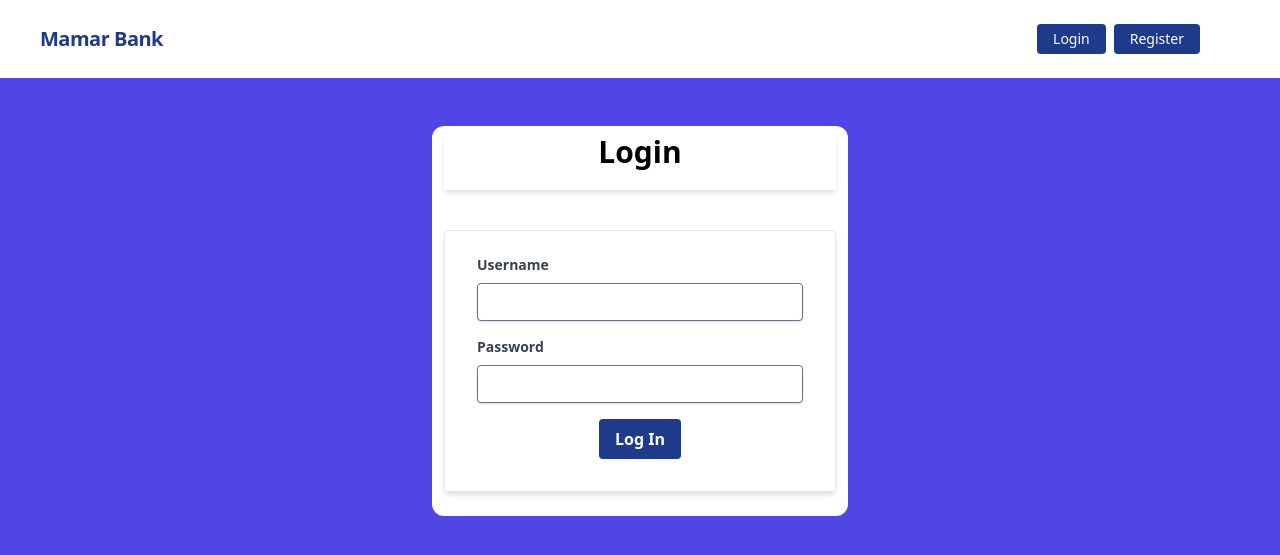
After one commit to rajon-git/Bank-Management, a Django app: page /accounts/login/ in a window 1280 px wide. The commit adds this page. Shown: the top 555 px of the page. Run offline with Django 5.2, Linux system fonts and the light colour scheme.

Commit message:
login and logout views and also url create

```diff
--- /dev/null
+++ b/accounts/templates/accounts/user_login.html
@@ -0,0 +1,34 @@
+{% extends 'base.html' %}  {% block content %} {% if form.non_field_errors %} {% for error in form.non_field_errors %}
+<div class="bg-red-100 border border-red-400 text-red-700 px-4 py-3 rounded relative mt-2" role="alert">
+    <p class="font-bold">Error!</p>
+    <p class="block sm:inline">{{ error }}</p>
+</div>
+{% endfor %} {% endif %}
+<div class="grid grid-cols-3 gap-4">
+    <div></div>
+    <div class="py-2 px-3 rounded-xl bg-white mt-12">
+        <h1 class="font-bold text-3xl text-center pb-5 shadow-md">Login</h1>
+        <div class="w-full mt-10">
+            <form method="post" class="shadow-md border border-gray-200 rounded px-8 pt-6 pb-8 mb-4">
+                {% csrf_token %} {% for hidden_field in form.hidden_fields %} {{ hidden_field.errors }} {{ hidden_field }} {% endfor %}
+                {% for field in form.visible_fields %}
+                <div class="mb-4">
+                    <label class="block text-gray-700 text-sm font-bold mb-2" for="{{ field.id_for_label }}">
+                {{ field.label }}
+            </label>
+                    <input class="shadow appearance-none border border-gray-500 rounded w-full py-2 px-3 text-gray-700 leading-tight focus:outline-none focus:shadow-outline" name="{{ field.name }}" id="{{ field.id_for_label }}" type="{{ field.widget_type }}">
+                </div>
+                {% if field.errors %} {% for error in field.errors %}
+                <p class="text-red-600 text-sm italic pb-2">{{ error }}</p>
+                {% endfor %} {% endif %} {% endfor %}
+
+                <div class="flex items-center justify-center w-full">
+                    <button class="bg-blue-900 hover:bg-blue-700 text-white font-bold py-2 px-4 rounded focus:outline-none focus:shadow-outline" type="submit">
+                Log In
+            </button>
+                </div>
+            </form>
+        </div>
+    </div>
+</div>
+{% endblock %}
--- a/accounts/urls.py
+++ b/accounts/urls.py
@@ -4,4 +4,6 @@ from . import views
 
 urlpatterns = [
     path("register/", views.UserRegistrationView.as_view(), name="register"),
+    path("login/", views.UserLoginView.as_view(), name="login"),
+    path("logout/", views.UserLoginView.as_view(), name="logout"),
 ]
--- a/accounts/views.py
+++ b/accounts/views.py
@@ -1,8 +1,9 @@
 from django.http import HttpResponse
 from django.shortcuts import render
 from django.views.generic import FormView
+from django.contrib.auth.views import LoginView, LogoutView
 from .forms import UserRegistrationForm
-from django.contrib.auth import login
+from django.contrib.auth import login, logout
 from django.urls import reverse_lazy
 
 # Create your views here.
@@ -14,5 +15,16 @@ class UserRegistrationView(FormView):
     def form_valid(self, form):
         user = form.save()
         login(self.request, user)
-        print(user)
         return super().form_valid(form)
+
+
+class UserLoginView(LoginView):
+    template_name = 'accounts/user_login.html'
+    def get_success_url(self):
+        return reverse_lazy('home')
+
+class UserLogoutView(LogoutView):
+    def get_success_url(self):
+        if self.request.user.is_authenticated:
+            logout(self.request)
+        return reverse_lazy('home')
--- a/bank_management/urls.py
+++ b/bank_management/urls.py
@@ -5,6 +5,6 @@ from core.views import HomeView
 
 urlpatterns = [
     path('admin/', admin.site.urls),
-    path('', HomeView.as_view()),
+    path('', HomeView.as_view(), name="home"),
     path("accounts/", include('accounts.urls'))
 ]
--- a/core/templates/navbar.html
+++ b/core/templates/navbar.html
@@ -29,12 +29,12 @@
                 <div class="text-blue-900 my-auto font-black px-5">Welcome, {{ request.user.first_name }} (balance : {{request.user.account.balance}}) </div>
 
                 <a class="mx-2 inline-block font-medium text-sm px-4 py-2 leading-none bg-blue-900 rounded text-white border-white hover:border-transparent hover:text-dark hover:bg-red-700 mt-4 lg:mt-0">Profile</a>
-                <a class="mx-2 inline-block font-medium text-sm px-4 py-2 leading-none bg-blue-900 rounded text-white border-white hover:border-transparent hover:text-dark hover:bg-red-700 mt-4 lg:mt-0">Logout</a>
+                <a href="{% url 'logout' %}" class="mx-2 inline-block font-medium text-sm px-4 py-2 leading-none bg-blue-900 rounded text-white border-white hover:border-transparent hover:text-dark hover:bg-red-700 mt-4 lg:mt-0">Logout</a>
             </div>
         {% else %}
             <div class="text-md lg:flex-grow"></div>
             <div>
-                <a class="mr-2 inline-block font-medium text-sm px-4 py-2 leading-none bg-blue-900 rounded text-white border-white hover:border-transparent hover:text-gray-800 hover:bg-red-700 mt-4 lg:mt-0">Login</a>
+                <a href="{% url 'login' %}" class="mr-2 inline-block font-medium text-sm px-4 py-2 leading-none bg-blue-900 rounded text-white border-white hover:border-transparent hover:text-gray-800 hover:bg-red-700 mt-4 lg:mt-0">Login</a>
             </div>
             <div>
                 <a href="{% url 'register' %}" class="inline-block font-medium text-sm px-4 py-2 leading-none bg-blue-900 rounded text-white border-white hover:border-transparent hover:text-gray-800 hover:bg-white mt-4 lg:mt-0">Register</a>
```
Also changed, not shown: db.sqlite3.
